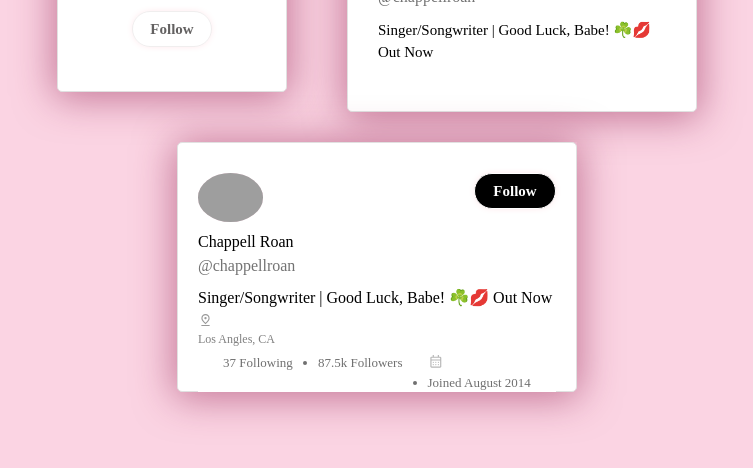
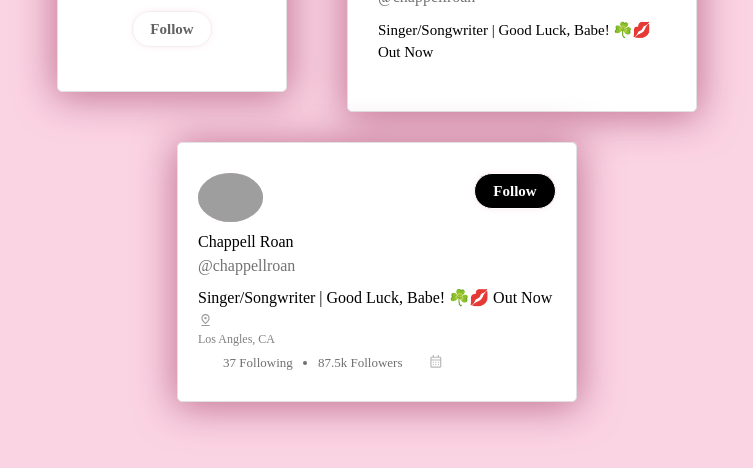
Before and after one commit to MicheleFerrer/social-profile, a plain HTML site: page index.html in a window 1280 px wide. Shown: the part 258-726 px from the top of the page, without its empty margins (223-976 px from the left). Drawn offline with nearby package versions, Linux system fonts and the light colour scheme; grey boxes are pictures that could not be loaded; a web font is replaced by a local one.

Commit message:
trying to figrure out why list is displaying outside of container on github, but on regular live port it is perfectly fine

```diff
--- a/style.css
+++ b/style.css
@@ -66,6 +66,7 @@ p{
    justify-content: space-evenly;
    margin-top: 5px;
    color: rgb(53, 52, 52);
+   overflow: hidden;
 }
 #no-li{
     list-style: none;
@@ -127,7 +128,7 @@ svg{
     border-radius: 5px;
     padding: 30px 20px;
     width: 400px;
-    height: 250px;
+    height: 260px;
     -webkit-box-shadow: 0px 3px 39px 3px rgba(139, 21, 72, 0.501);
     }
 
```
